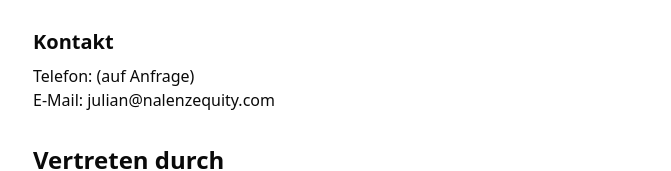
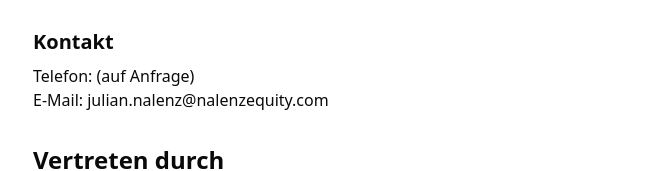
Before and after one commit to hermesloom/nalenzequity.com, a Next.js app: page /imprint in a window 1280 px wide. Shown: the part 332-503 px from the top of the page, without its empty margins (183-854 px from the left). Built offline with nearby package versions, Linux system fonts and the light colour scheme.

Commit message:
fix: email address

```diff
--- a/app/imprint/page.tsx
+++ b/app/imprint/page.tsx
@@ -49,7 +49,7 @@ export default function Imprint() {
             <p>
               Telefon: (auf Anfrage)
               <br />
-              E-Mail: julian@nalenzequity.com
+              E-Mail: julian.nalenz@nalenzequity.com
             </p>
           </section>
 
```
